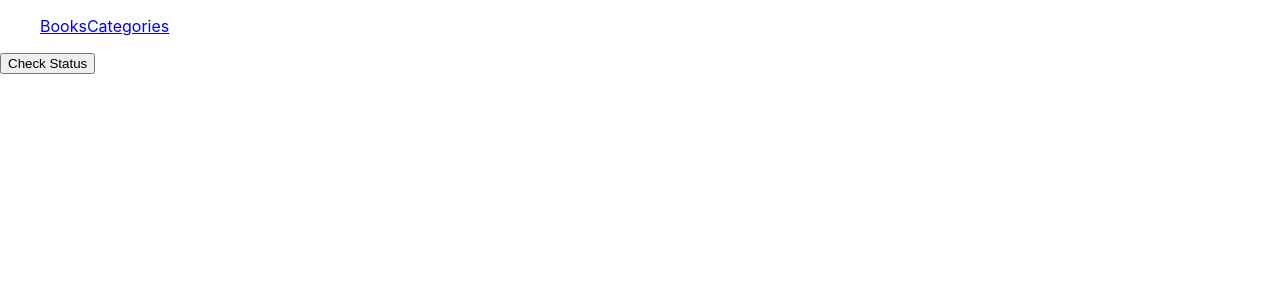
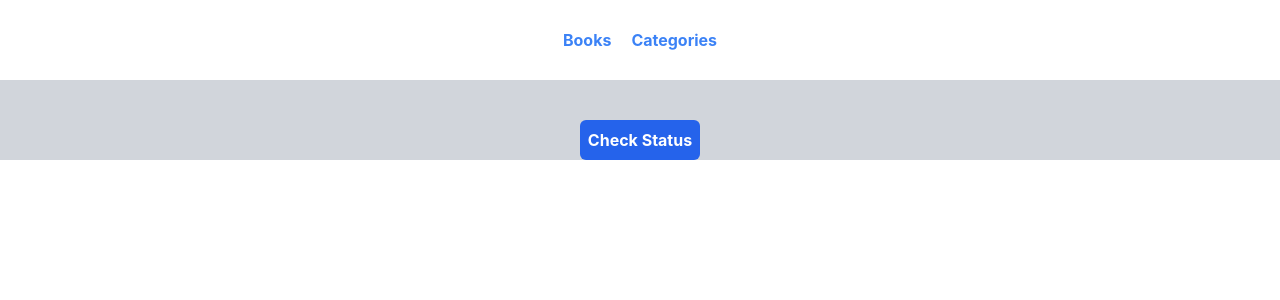
Before and after one commit to aubinleyoung/book-store, a React (Create React App) app: page /categories in a window 1280 px wide. Shown: the top 300 px of the page. Built offline with nearby package versions, Linux system fonts and the light colour scheme.

Commit message:
Implement the navlink

```diff
--- a/src/App.js
+++ b/src/App.js
@@ -7,6 +7,7 @@ import Categories from './components/Categories';
 
 const App = () => (
   <>
+
     <Navbar />
     <Routes>
       <Route path="/" element={<Books />} />
--- a/src/components/Books.js
+++ b/src/components/Books.js
@@ -1,11 +1,16 @@
 import React from 'react';
 import Form from './Form';
-import Book from './Book';
+// import Book from './Book';
 
 const Books = () => (
-  <main className="w-full h-screen overflow-hidden bg-gray-100 flex flex-col items-center">
-    <section className="mt-5 w-10/12 flex flex-col items-stretch gap-y-2 booklist">
-      <Book />
+  <main className="w-full h-fit text-center bg-gray-300">
+    <section className="">
+
+      <div>
+        {' '}
+        {/* <Book /> */}
+      </div>
+
     </section>
     <Form />
   </main>
--- a/src/components/Categories.js
+++ b/src/components/Categories.js
@@ -1,8 +1,8 @@
 import React from 'react';
 
 const Categories = () => (
-  <main className="w-full h-full flex flex-col items-center justify-center">
-    <button className="bg-green-600 mx-auto mt-10 text-white font-bold p-2 rounded-md" type="button">Check Status</button>
+  <main className="w-full h-full flex flex-col items-center justify-center bg-gray-300">
+    <button className="bg-blue-600 mx-auto mt-10 text-white font-bold p-2 rounded-md" type="button">Check Status</button>
   </main>
 );
 
--- a/src/components/Form.js
+++ b/src/components/Form.js
@@ -2,12 +2,12 @@ import React from 'react';
 
 const Form = () => (
   <main>
-    <h2>Add New Book</h2>
-    <form className="form flex">
 
-      <input className="title" type="text" placeholder="title" />
-      <input className="atuthor" type="text" placeholder="author" />
-      <button className="add-btn" type="submit">Add Book</button>
+    <form className="form flex p-10  gap-2">
+
+      <input className="title rounded-xl p-5" type="text" placeholder="title" />
+      <input className="atuthor rounded-xl p-5" type="text" placeholder="author" />
+      <button className="add-btn bg-blue-500 rounded-xl p-5" type="submit">Add Book</button>
 
     </form>
   </main>
--- a/src/components/Navbar.js
+++ b/src/components/Navbar.js
@@ -3,10 +3,10 @@ import { Link } from 'react-router-dom';
 import '../App.css';
 
 const Header = () => (
-  <header className="w-full h-20">
-    <ul className="flex">
-      <Link to="/books">Books</Link>
-      <Link to="/categories">Categories</Link>
+  <header className="w-full h-20 bg-white flex justify-center items-center">
+    <ul className="flex gap-5">
+      <Link to="/books" className="font-bold text-blue-500 ">Books</Link>
+      <Link to="/categories" className="font-bold text-blue-500 ">Categories</Link>
     </ul>
   </header>
 );
--- a/src/index.css
+++ b/src/index.css
@@ -1,7 +1,7 @@
 /* eslint-disable */
-/* @tailwind base;
+@tailwind base;
 @tailwind components;
-@tailwind utilities; */
+@tailwind utilities;
 
 body {
   margin: 0;
```
